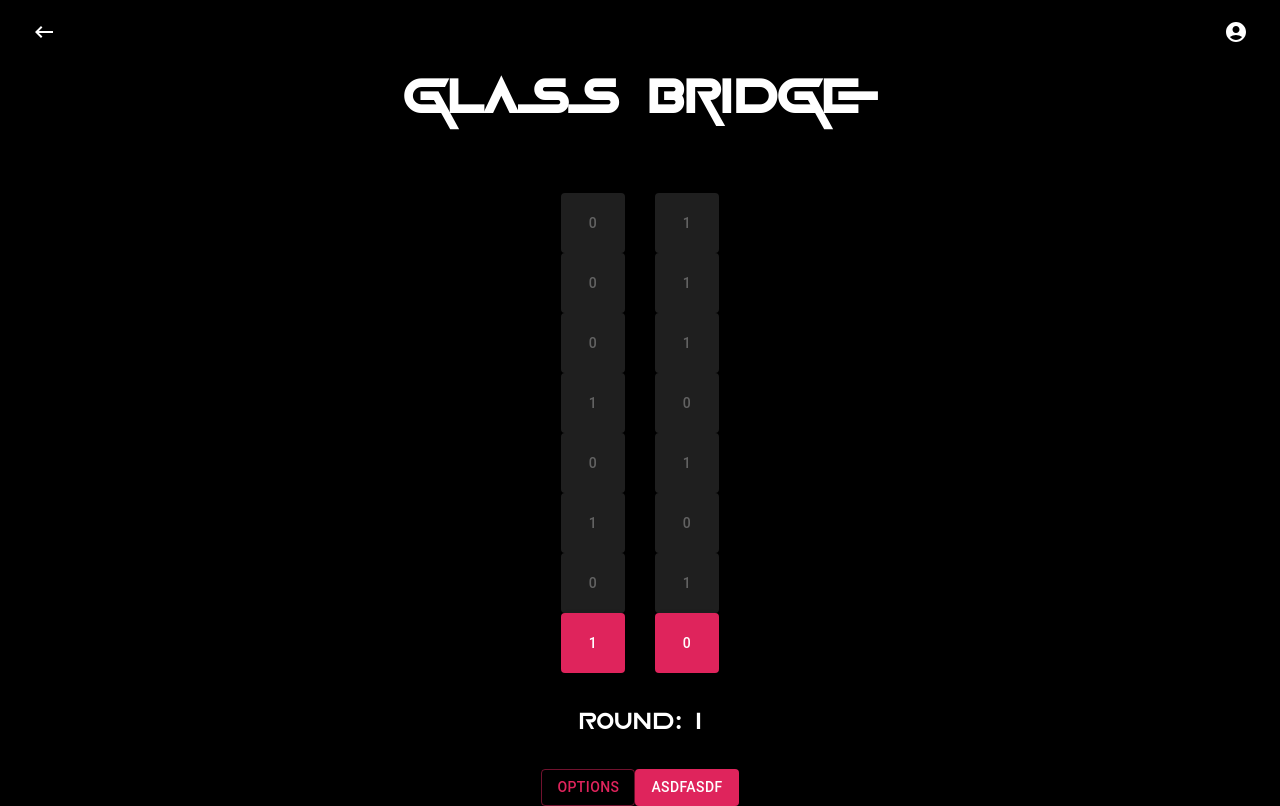
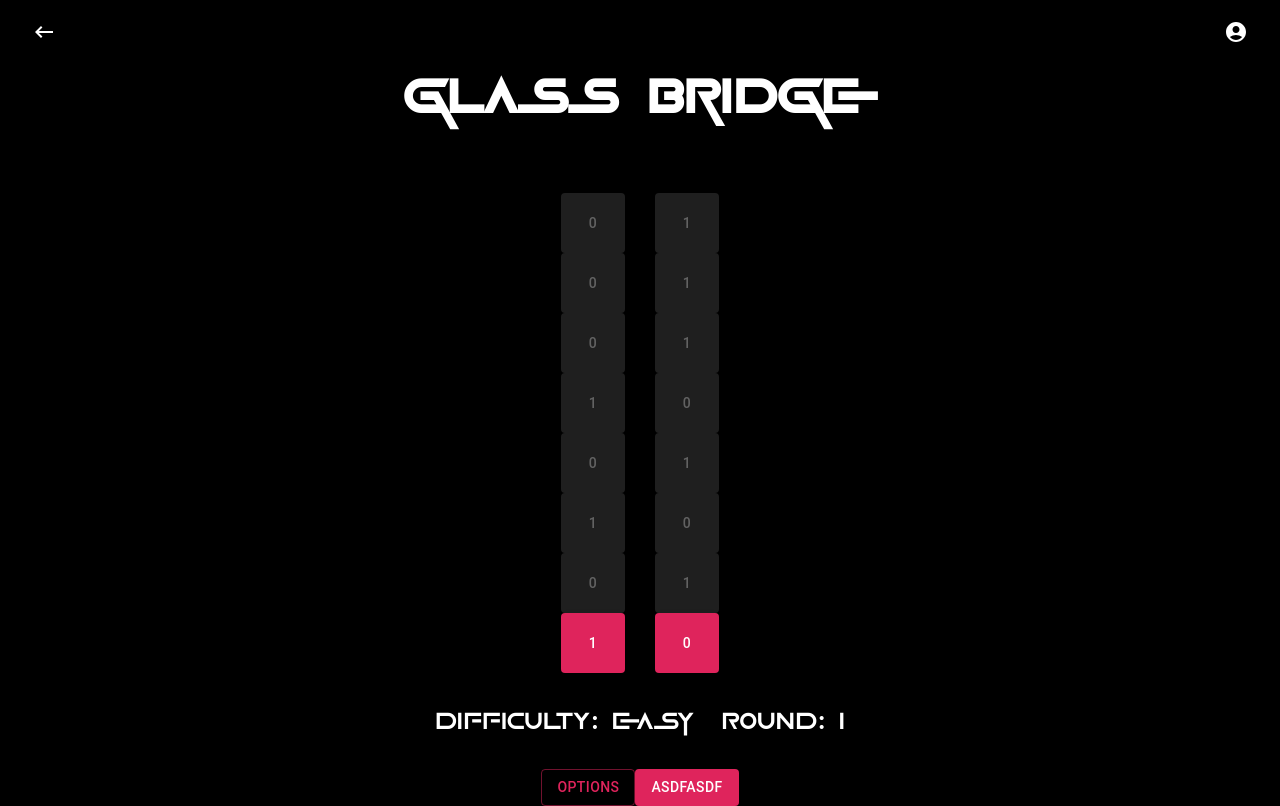
Before and after one commit to Software-Squids/Glass-Bridge-Memory-Game, a React (Create React App) app: page /Play in a window 1280 px wide. Built offline with nearby package versions, Linux system fonts and the light colour scheme; no server answers.

Commit message:
Display difficulty on-screen

```diff
--- a/src/pages/GlassBridge/GamePage.jsx
+++ b/src/pages/GlassBridge/GamePage.jsx
@@ -25,6 +25,16 @@ function GamePage() {
 
   const [optionsOpen, setOptionsOpen] = useState(false);
 
+  function getDifficulty(cols) {
+    if (cols === 2) {
+      return "easy";
+    } else if (cols === 3) {
+      return "medium";
+    } else {
+      return "hard";
+    }
+  }
+
   return (
     <StyledGame key={gameKey}>
       <StyledBox>
@@ -33,7 +43,7 @@ function GamePage() {
       </StyledBox>
       <Bridge rows={gameRows + gameRound - 1}
               cols={gameCols}></Bridge>
-      <SquidText>ROUND: {gameRound}</SquidText>
+      <SquidText>DIFFICULTY: {getDifficulty(gameCols)}&emsp;ROUND: {gameRound}</SquidText>
       <Button variant='outlined' onClick={() => setOptionsOpen(true)}>Options</Button>
       <Button variant='contained'>asdfasdf</Button>
       <OptionsDialog open={optionsOpen} setOptionsOpen={setOptionsOpen} />
```
